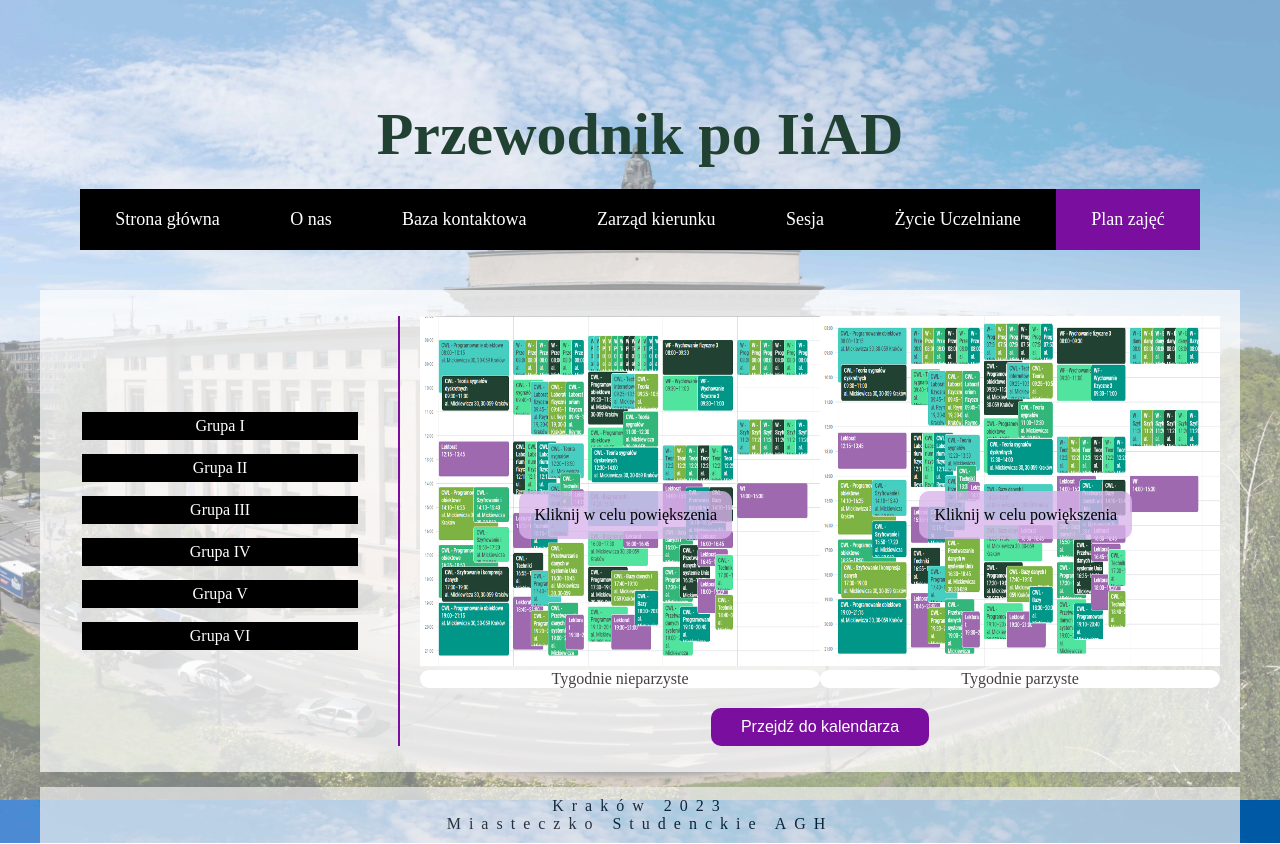
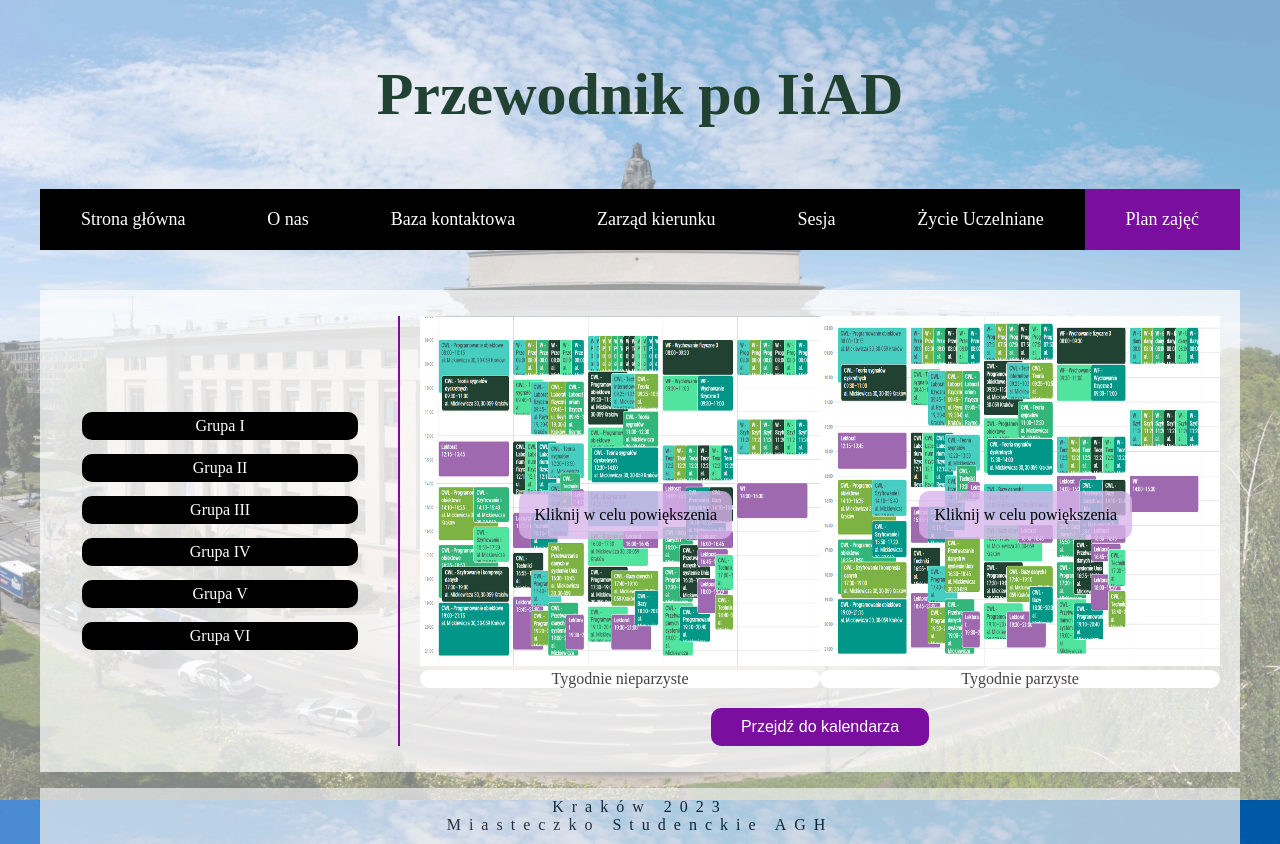
Before and after one commit to K4sienka/Project_HTML_CSS, a plain HTML site: page Plan_zajec/plan_zajec.html in a window 1280 px wide. Drawn offline with Linux system fonts and the light colour scheme.

Commit message:
Update plan_zajec.css

```diff
--- a/Plan_zajec/plan_zajec.css
+++ b/Plan_zajec/plan_zajec.css
@@ -23,13 +23,11 @@ body{
 }
 
 .top{
-     padding: 5vh 5vh 5vh 5vh;
-
+     padding-bottom: 5vh;
 }
 
 .bottom{
-     padding: 5vh 5vh 5vh 5vh;
-
+     padding-bottom: 5vh
 }
 
 h1 {
@@ -48,7 +46,7 @@ header{
      display: block;
      text-align: center;
      font-size: 1.8vh;
-    /* padding: 5%; */
+    padding: 0 0 5vh 0;
 
 }
 
@@ -161,10 +159,8 @@ td.left{
 .side_menu  li:hover {
      list-style: none;
      text-decoration: none;
+     transition: border-radius 1s ease, padding-left 1s ease,  padding-right 1s ease ;
 
-     padding-left: 40px; /* Zwiększenie odstępu po najechaniu */
-     padding-right: 40px;
-     border-radius: 100px;
 }
 
 
@@ -174,10 +170,15 @@ td.left{
      padding: 5px;
      background-color: black;
      color: white;
+     border-radius: 10px;
 }
 
-.side_menu a:hover{
+.side_menu li a:hover{
      background-color: #9E69AF ;  /*podświetlenie przy najechaniu na element */
+     padding-left: 40px; /* Zwiększenie odstępu po najechaniu */
+     padding-right: 40px;
+     border-radius: 100px;
+     transition: border-radius 1.5s ease, padding-left 1.5s ease,  padding-right 1.5s ease ;
 
 }
 
@@ -210,7 +211,7 @@ td a.rap{
 
 footer
 {
-    margin-top: 15px;
+   margin-top: 2vh;
     background-color: #f0f0f0;                  /* Kolor wypelnienia tla */
     padding: 10px;                                      /* Dodatkowy odstep od tekstu do obramowania */
     text-align: center;                                 /* Wysrodkowanie tekstu w poziomie */
@@ -331,4 +332,5 @@ footer
      padding-right: 40px;
      background-color: #9E69AF;
      font-size: 14px;
+
  }
```
